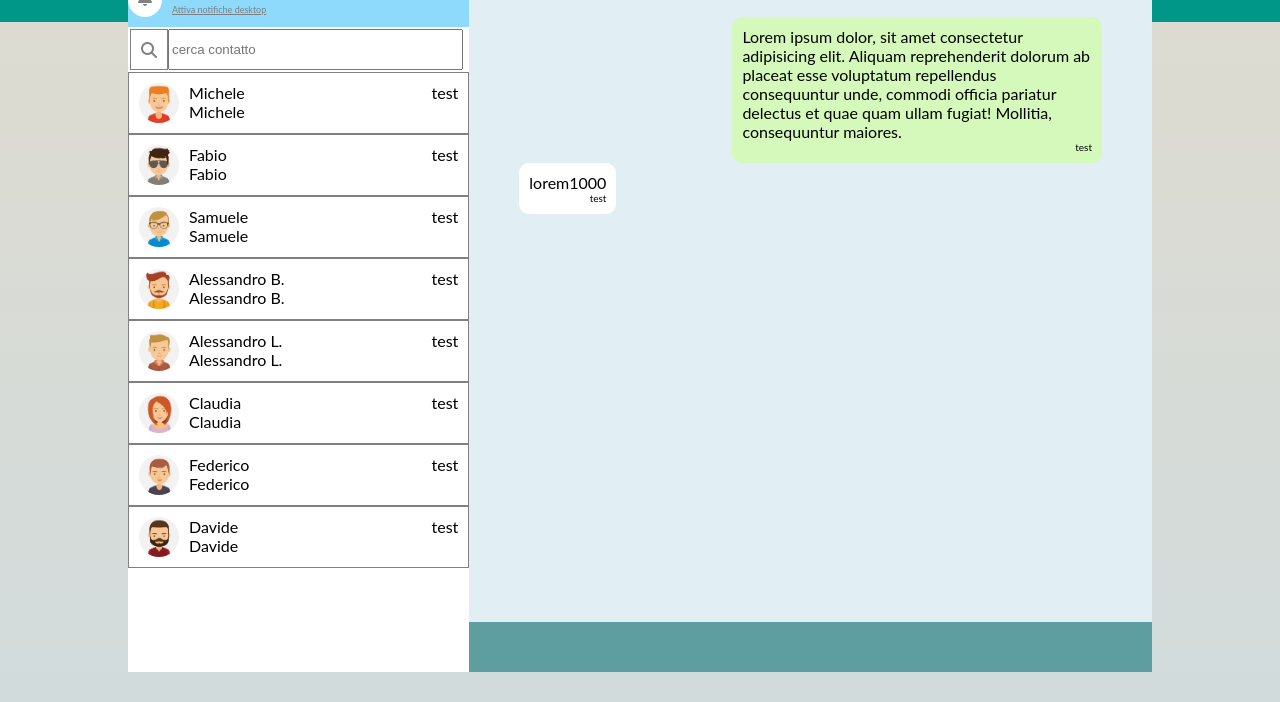
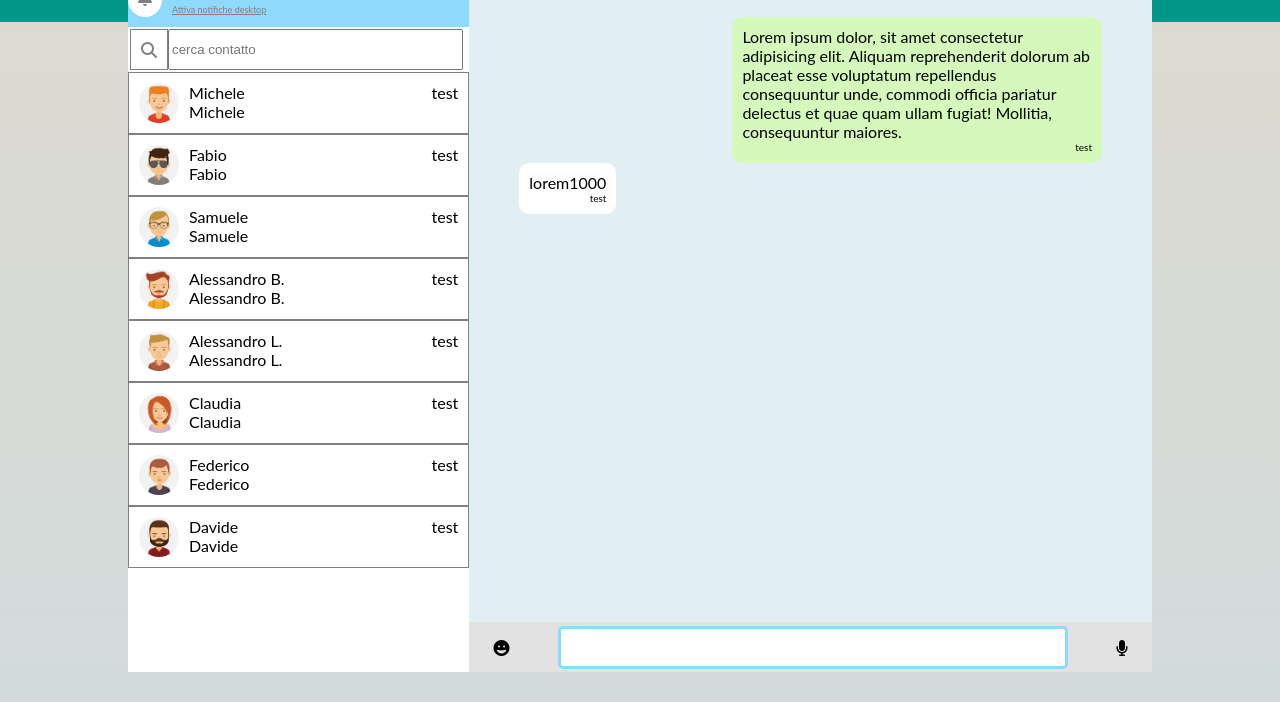
Before and after one commit to DavideManciucca/vue-boolzapp, a plain HTML site: page index.html in a window 1280 px wide. Shown: the part 98-800 px from the top of the page. Drawn offline with nearby package versions, Linux system fonts and the light colour scheme.

Commit message:
parte grafica terminata

```diff
--- a/index.html
+++ b/index.html
@@ -81,7 +81,12 @@
             </div>
 
           </div>
-          <div class="input-chat"></div>
+          <div class="input-chat">
+            <div><i class="fa-solid fa-face-grin"></i></div>
+            <div class=""> <input type="text" name="" id="input"></div>
+            <div><i class="fa-solid fa-microphone"></i></div>
+
+          </div>
 
 
           </div>       <!-- dx col -->
--- a/style.css
+++ b/style.css
@@ -167,9 +167,19 @@ body{
   flex-direction: row-reverse;
 }
 .input-chat{
+  display: flex;
+  justify-content: space-around;
+  align-items: center;
   height: 50px;
   width: 100%;
-  background-color: cadetblue;
+  background-color: #e2e2e2;
+}
+
+#input{
+  width: 500px;
+  height: 35px;
+  border: 3px solid #8edafc;
+  border-radius: 5px;
 }
 .message-data{
   float: right;
```
